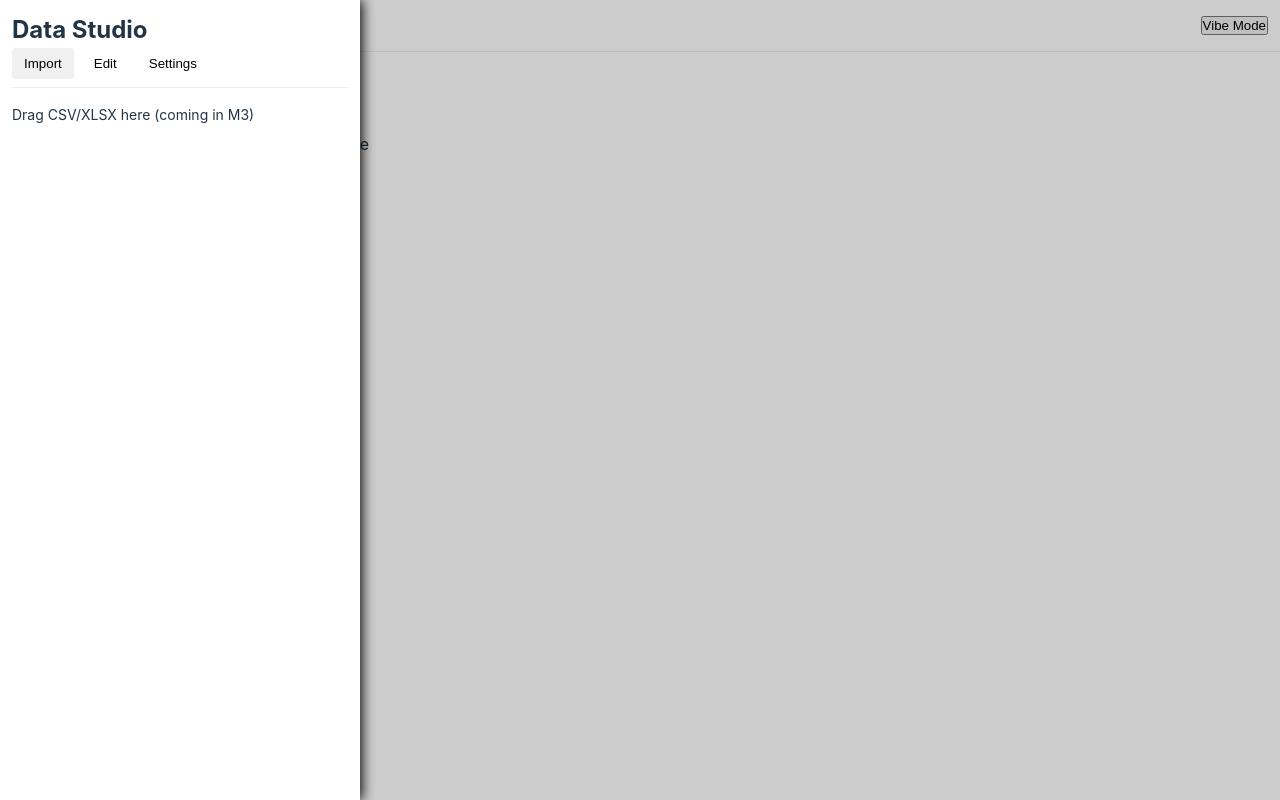
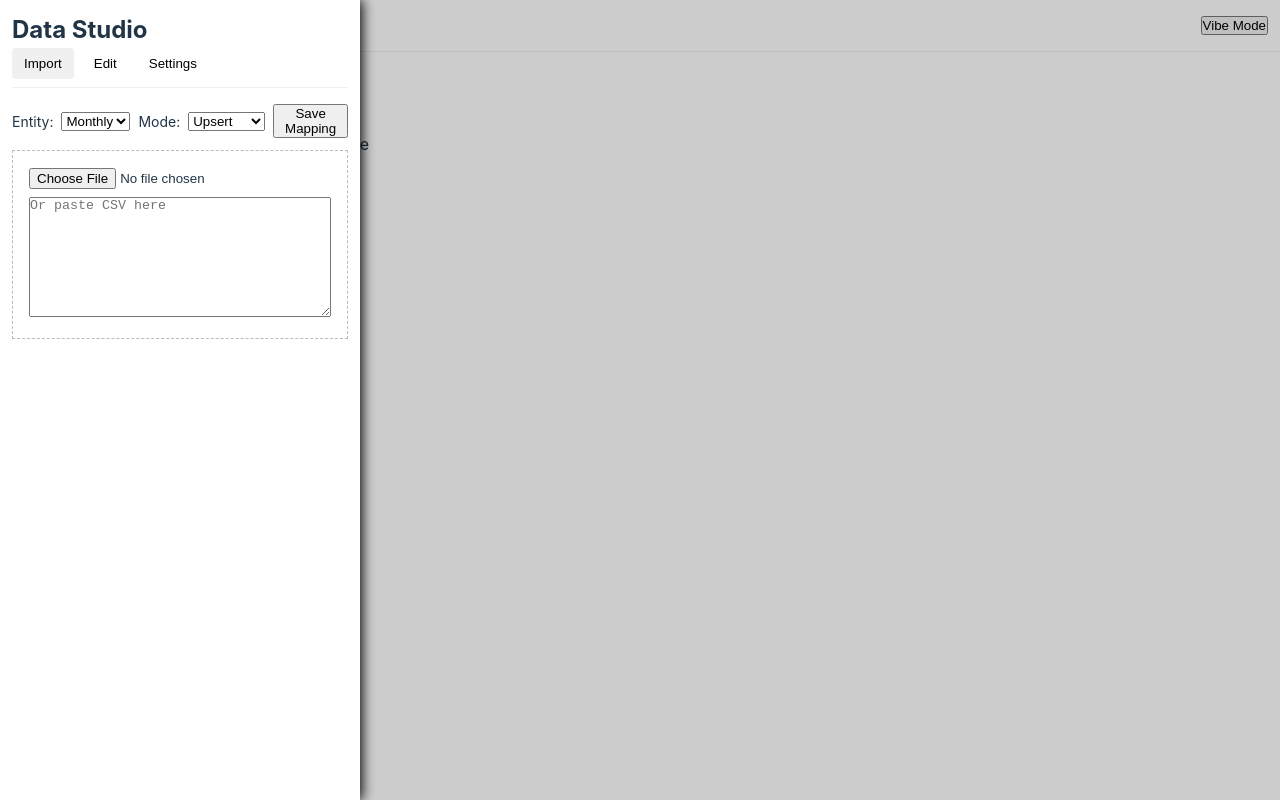
Before and after one commit to Magnivoxs/LabPulse, a React (Vite) app: page / in a window 1280 px wide. Both pictures are taken after a click on the button "Vibe Mode". Built offline with nearby package versions, Linux system fonts and the light colour scheme.

Commit message:
feat(import): drag-drop/paste import, column mapping, zod validate, add/upsert, saved mappings

```diff
--- /dev/null
+++ b/src/components/data-studio/ImportPanel.tsx
@@ -0,0 +1,139 @@
+import { useMemo, useState, useEffect } from "react";
+import { parseXlsx } from "@/lib/xlsx";
+import { parseCsv } from "@/lib/csv";
+import MappingForm from "./MappingForm";
+import { validateRows, type Entity } from "@/lib/validate";
+import { LocalJsonStorage } from "@/storage/local-json";
+import { normalizeOfficeId } from "@/lib/ids";
+
+const storage = new LocalJsonStorage();
+
+const Fields: Record<Entity,string[]> = {
+  Office: ["id","name","state","address","phone","practiceModel","managingDentist","dfo","standardizationStatus","laborModel"],
+  Staff: ["officeId","name","title","hireDate","phone"],
+  Monthly: ["officeId","period","revenue","labExpenses","outsideLab","teethSupplies","labSupplies","personnel","overtime","bonuses","units","patients"],
+};
+
+export default function ImportPanel() {
+  const [entity, setEntity] = useState<Entity>("Monthly");
+  const [headers, setHeaders] = useState<string[]>([]);
+  const [rows, setRows] = useState<any[]>([]);
+  const [mapping, setMapping] = useState<Record<string,string>>(() => {
+    const k = "labpulse.mapping."+entity;
+    try { return JSON.parse(localStorage.getItem(k) || "{}"); } catch { return {}; }
+  });
+  const [mode, setMode] = useState<"add"|"upsert">("upsert");
+  const [preview, setPreview] = useState<any[]>([]);
+  const [errors, setErrors] = useState<{index:number;message:string}[]>([]);
+
+  const fields = Fields[entity];
+
+  // Reload mapping when entity changes
+  useEffect(() => {
+    const k = "labpulse.mapping."+entity;
+    try {
+      const saved = JSON.parse(localStorage.getItem(k) || "{}");
+      setMapping(saved);
+    } catch {
+      setMapping({});
+    }
+  }, [entity]);
+
+  const mapped = useMemo(() => {
+    const m = mapping;
+    return rows.map(r => Object.fromEntries(fields.map(f=>{
+      let v = r[m[f] || ""];
+      if (f === "officeId" || f === "id") v = normalizeOfficeId(v);
+      return [f, v === "" || v === undefined ? null : (typeof v === "string" ? v.trim() : v)];
+    })));
+  }, [rows, mapping, entity, fields]);
+
+  function saveMapping() {
+    const k = "labpulse.mapping."+entity;
+    localStorage.setItem(k, JSON.stringify(mapping));
+  }
+
+  async function handleFile(file: File) {
+    const isX = /\.xlsx?$/i.test(file.name);
+    const { headers, rows } = isX ? await parseXlsx(file) : await file.text().then(parseCsv);
+    setHeaders(headers); setRows(rows);
+  }
+
+  function handlePaste(text: string) {
+    parseCsv(text).then(({ headers, rows }) => { setHeaders(headers); setRows(rows); });
+  }
+
+  function exportErrorsCsv() {
+    const lines = ["row,message", ...errors.map(e=>`${e.index+2},${JSON.stringify(e.message)}`)];
+    const blob = new Blob([lines.join("\n")], { type: "text/csv" });
+    const a = document.createElement("a");
+    a.href = URL.createObjectURL(blob);
+    a.download = "import_errors.csv"; a.click();
+  }
+
+  async function importNow() {
+    const { ok, errors } = validateRows(entity, mapped);
+    setPreview(ok.slice(0, 10));
+    setErrors(errors);
+    if (errors.length) return;
+
+    const current = await storage.loadAll();
+    if (entity === "Office") {
+      const byId = new Map(current.offices.map(o=>[o.id,o]));
+      ok.forEach((r:any) => mode==="upsert" ? byId.set(r.id, r) : byId.set(r.id, byId.has(r.id) ? byId.get(r.id)! : r));
+      await storage.saveAll({ offices: Array.from(byId.values()) });
+    } else if (entity === "Staff") {
+      const key = (r:any)=>`${r.officeId}|${r.name}|${r.title}`;
+      const byKey = new Map(current.staff.map(s=>[key(s), s]));
+      ok.forEach((r:any)=> mode==="upsert" ? byKey.set(key(r), r) : byKey.set(key(r), byKey.has(key(r)) ? byKey.get(key(r))! : r));
+      await storage.saveAll({ staff: Array.from(byKey.values()) });
+    } else {
+      const key = (r:any)=>`${r.officeId}|${r.period}`;
+      const byKey = new Map(current.monthly.map(m=>[key(m), m]));
+      ok.forEach((r:any)=> mode==="upsert" ? byKey.set(key(r), r) : byKey.set(key(r), byKey.has(key(r)) ? byKey.get(key(r))! : r));
+      await storage.saveAll({ monthly: Array.from(byKey.values()) });
+    }
+    alert("Import complete.");
+  }
+
+  return (
+    <div style={{display:"grid",gap:12}}>
+      <div style={{display:"flex",gap:8,alignItems:"center"}}>
+        <label>Entity:</label>
+        <select value={entity} onChange={e=>{setEntity(e.target.value as Entity); setMapping({});}}>
+          <option>Monthly</option><option>Office</option><option>Staff</option>
+        </select>
+        <label>Mode:</label>
+        <select value={mode} onChange={e=>setMode(e.target.value as any)}>
+          <option value="upsert">Upsert</option>
+          <option value="add">Add Only</option>
+        </select>
+        <button onClick={saveMapping}>Save Mapping</button>
+      </div>
+
+      <div style={{border:"1px dashed #bbb",padding:16}}>
+        <input type="file" onChange={e=>{const f=e.target.files?.[0]; if (f) handleFile(f);}} />
+        <textarea placeholder="Or paste CSV here" onBlur={e=>handlePaste(e.target.value)} style={{width:"100%",height:120,marginTop:8}}/>
+      </div>
+
+      {!!headers.length && (
+        <>
+          <h4>Map columns</h4>
+          <MappingForm entity={entity} headers={headers} fields={fields} mapping={mapping} onChange={setMapping}/>
+          <button onClick={importNow}>Validate & Import</button>
+          {errors.length ? (
+            <div style={{color:"#b00"}}>
+              <p>{errors.length} error(s). <button onClick={exportErrorsCsv}>Download errors CSV</button></p>
+            </div>
+          ) : null}
+          {preview.length ? (
+            <div>
+              <h4>Preview (first 10 valid rows)</h4>
+              <pre style={{fontSize:12}}>{JSON.stringify(preview, null, 2)}</pre>
+            </div>
+          ) : null}
+        </>
+      )}
+    </div>
+  );
+}
--- /dev/null
+++ b/src/components/data-studio/MappingForm.tsx
@@ -0,0 +1,27 @@
+import React from "react";
+import type { Entity } from "@/lib/validate";
+
+type Props = {
+  entity: Entity;
+  headers: string[];
+  fields: string[];
+  mapping: Record<string,string>;
+  onChange: (m: Record<string,string>) => void;
+};
+
+export default function MappingForm({ headers, fields, mapping, onChange }: Props) {
+  const set = (field: string, src: string) => onChange({ ...mapping, [field]: src });
+  return (
+    <div style={{display:"grid",gridTemplateColumns:"180px 1fr",gap:8}}>
+      {fields.map(f => (
+        <React.Fragment key={f}>
+          <div>{f}</div>
+          <select value={mapping[f] ?? ""} onChange={e=>set(f, e.target.value)}>
+            <option value="">—</option>
+            {headers.map(h => <option key={h} value={h}>{h}</option>)}
+          </select>
+        </React.Fragment>
+      ))}
+    </div>
+  );
+}
--- a/src/components/drawer/DataStudioDrawer.tsx
+++ b/src/components/drawer/DataStudioDrawer.tsx
@@ -1,4 +1,5 @@
 import { useEffect, useState } from "react";
+import ImportPanel from "@/components/data-studio/ImportPanel";
 
 export function DataStudioDrawer({
   open, onClose
@@ -57,7 +58,7 @@ export function DataStudioDrawer({
           </button>
         </nav>
         <div style={{fontSize:14}}>
-          {activeTab === "import" && <p>Drag CSV/XLSX here (coming in M3)</p>}
+          {activeTab === "import" && <ImportPanel />}
           {activeTab === "edit" && <p>Inline editors (coming in M4)</p>}
           {activeTab === "settings" && <p>Storage: Local JSON (default)</p>}
         </div>
--- /dev/null
+++ b/src/lib/csv.ts
@@ -0,0 +1,10 @@
+export async function parseCsv(text: string): Promise<{ headers: string[]; rows: any[] }> {
+  const lines = text.split(/\r?\n/).filter(Boolean);
+  if (!lines.length) return { headers: [], rows: [] };
+  const headers = lines[0].split(",").map(h=>h.trim());
+  const rows = lines.slice(1).map(l => {
+    const cells = l.split(",").map(c => c.trim());
+    return Object.fromEntries(headers.map((h,i)=>[h, cells[i] ?? ""]));
+  });
+  return { headers, rows };
+}
--- /dev/null
+++ b/src/lib/validate.ts
@@ -0,0 +1,23 @@
+import { OfficeSchema } from "@/models/office";
+import { StaffSchema } from "@/models/staff";
+import { MonthlyMetricsSchema } from "@/models/monthlyMetrics";
+import { z } from "zod";
+
+export const EntitySchemas = {
+  Office: OfficeSchema,
+  Staff: StaffSchema,
+  Monthly: MonthlyMetricsSchema,
+} as const;
+
+export type Entity = keyof typeof EntitySchemas;
+
+export function validateRows(entity: Entity, rows: any[]) {
+  const schema = EntitySchemas[entity] as z.ZodSchema<any>;
+  const ok: any[] = [];
+  const errors: { index: number; message: string }[] = [];
+  rows.forEach((r, i) => {
+    try { ok.push(schema.parse(r)); }
+    catch (e: any) { errors.push({ index: i, message: e.errors?.[0]?.message ?? String(e) }); }
+  });
+  return { ok, errors };
+}
--- /dev/null
+++ b/src/lib/xlsx.ts
@@ -0,0 +1,19 @@
+import * as XLSX from "xlsx";
+
+export function parseXlsx(file: File): Promise<{ headers: string[]; rows: any[] }> {
+  return new Promise((resolve, reject) => {
+    const reader = new FileReader();
+    reader.onload = () => {
+      try {
+        const wb = XLSX.read(reader.result, { type: "array" });
+        const ws = wb.Sheets[wb.SheetNames[0]];
+        const json = XLSX.utils.sheet_to_json<any>(ws, { header: 1 });
+        const [headers, ...body] = json as any[][];
+        const rows = body.map(r => Object.fromEntries((headers as string[]).map((h,i)=>[String(h).trim(), r[i]])));
+        resolve({ headers: (headers as string[]).map(h=>String(h).trim()), rows });
+      } catch (e) { reject(e); }
+    };
+    reader.onerror = reject;
+    reader.readAsArrayBuffer(file);
+  });
+}
```
